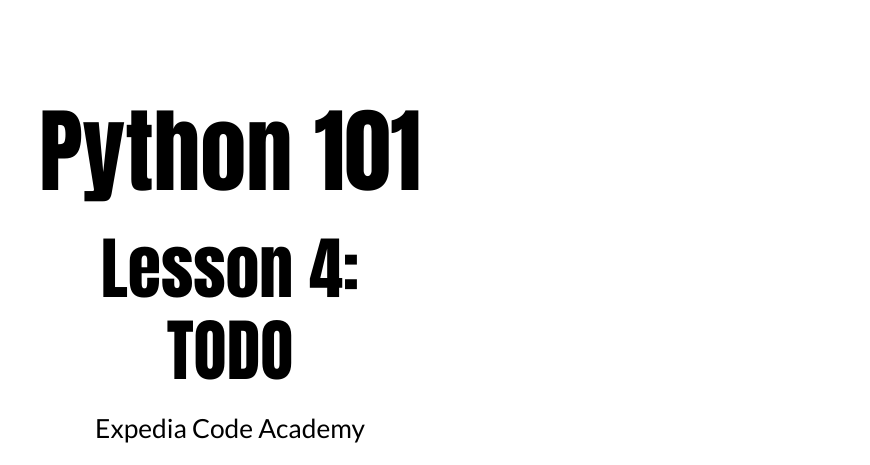
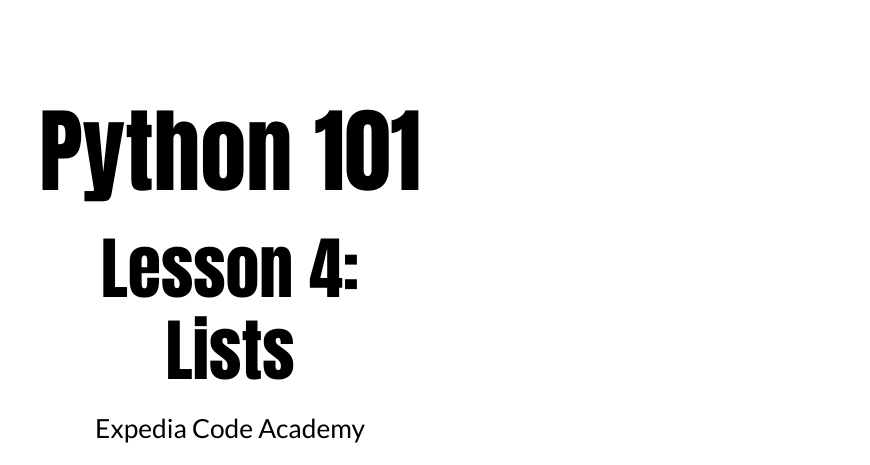
Before and after one commit to python101ldn/slides, a plain HTML site: page lesson4.html in a window 1280 px wide. Shown: the top 465 px of the page, without its empty margins (410-1280 px from the left). Drawn offline with Linux system fonts and the light colour scheme; a web font is replaced by a local one.

Commit message:
remove TODO

```diff
--- a/lesson4.html
+++ b/lesson4.html
@@ -30,7 +30,7 @@
         <section>
           <br>
           <h2>Python 101</h2>
-          <h3>Lesson 4:<br>TODO</h3>
+          <h3>Lesson 4:<br>Lists</h3>
           <p>
             <small>Expedia Code Academy</small>
             <br>
```
